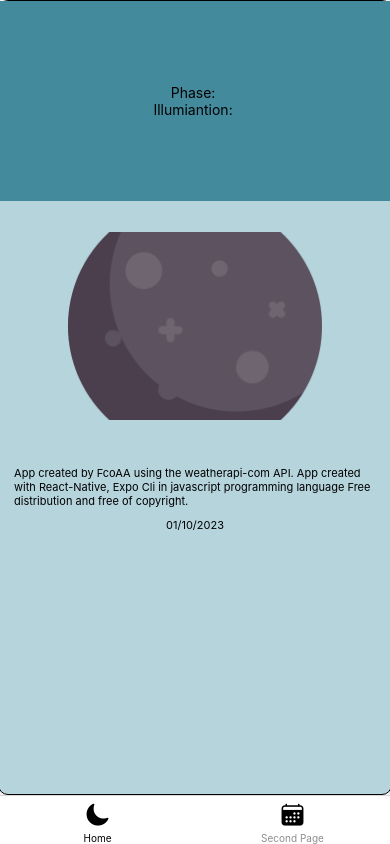
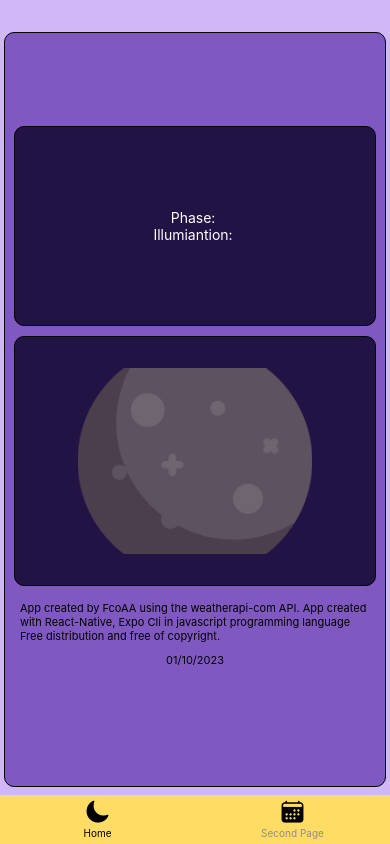
Before and after one commit to FcoJAA/InfoMoon, a React Native app: screen /Home in a window 390 px wide. Built offline with nearby package versions, Linux system fonts and the light colour scheme; no server answers.

Commit message:
feat: change component name and set styles to the tab

```diff
--- a/Components/DataMoon.js
+++ b/Components/TodayMoon.js
@@ -1,6 +1,6 @@
 import React from "react";
 import { Text, View, Image, ScrollView } from "react-native";
-import { sty } from "../Css/StylesDataMoon";
+import { sty } from "../Css/StylesTodayMoon";
 import Footer from "./Footer";
 
 export default function DataMoon(props) {
@@ -57,10 +57,18 @@ export default function DataMoon(props) {
 
   return (
     <View style={[sty.container]}>
-      <ScrollView>
-        <View style={[sty.miniContainer1]}>
-          <Text>Phase: {info.moon_phase}</Text>
-          <Text>Illumiantion: {info.moon_illumination}</Text>
+      <ScrollView
+        contentContainerStyle={{
+          flexGrow: 1,
+          justifyContent: "center",
+          alignItems: "center",
+        }}
+      >
+        <View style={[sty.infoContainer]}>
+          <Text style={[sty.whiteText]}>Phase: {info.moon_phase}</Text>
+          <Text style={[sty.whiteText]}>
+            Illumiantion: {info.moon_illumination}
+          </Text>
         </View>
         <View style={[sty.containerImage]}>{getIcon()}</View>
         <Footer />
--- a/Css/StylesHomeScreen.js
+++ b/Css/StylesHomeScreen.js
@@ -6,9 +6,7 @@ const sty = StyleSheet.create({
     height: "100%",
     justifyContent: "center",
     alignItems: "center",
-  },
-  titleConatiner: {
-    height: "0%",
+    backgroundColor: "#CFB8F5",
   },
 });
 
--- a/Css/StylesDataMoon.js
+++ b/Css/StylesTodayMoon.js
@@ -2,29 +2,39 @@ import { StyleSheet } from "react-native";
 
 const sty = StyleSheet.create({
   container: {
-    backgroundColor: "#B6D4DC",
+    backgroundColor: "#8058C1",
     borderWidth: 1,
     borderRadius: 10,
-    width: "101%",
-    height: "100%",
+    width: "98%",
+    marginTop: "6%",
+    height: "95%",
   },
   image: {
-    backgroundColor: "#B6D4DC",
     width: "65%",
     height: "75%",
     objectFit: "contain",
   },
-  miniContainer1: {
-    backgroundColor: "#448A9D",
+  infoContainer: {
+    backgroundColor: "#221345",
     justifyContent: "center",
     alignItems: "center",
     height: 200,
+    width: "95%",
+    borderWidth: 1,
+    borderRadius: 10,
   },
   containerImage: {
     justifyContent: "center",
     alignItems: "center",
-    width: "100%",
+    width: "95%",
     height: 250,
+    borderWidth: 1,
+    borderRadius: 10,
+    marginTop: 10,
+    backgroundColor: "#221345",
+  },
+  whiteText: {
+    color: "white",
   },
 });
 
--- a/Navigation.js
+++ b/Navigation.js
@@ -2,7 +2,6 @@ import React from "react";
 import { createBottomTabNavigator } from "@react-navigation/bottom-tabs";
 import { NavigationContainer } from "@react-navigation/native";
 import Icon from "react-native-vector-icons/Ionicons";
-
 //Screen
 import HomeScreen from "./Screens/HomeScreen";
 import SecondPage from "./Screens/SecondPage";
@@ -14,7 +13,14 @@ function MyTabs() {
   return (
     <Tab.Navigator
       initialRouteName="Home"
-      screenOptions={{ tabBarActiveTintColor: "black" }}
+      screenOptions={{
+        tabBarActiveTintColor: "black",
+        tabBarStyle: {
+          paddingBottom: 5,
+          backgroundColor: "#FFDC64",
+          borderBlockColor: "black",
+        },
+      }}
     >
       <Tab.Screen
         name="Home"
--- a/Screens/HomeScreen.js
+++ b/Screens/HomeScreen.js
@@ -1,8 +1,8 @@
 import React from "react";
-import { Text, View } from "react-native";
+import { View } from "react-native";
 import { useState, useEffect } from "react";
 import { API_KEY, API_HOST } from "@env";
-import DataMoon from "../Components/DataMoon";
+import TodayMoon from "../Components/TodayMoon";
 import { sty } from "../Css/StylesHomeScreen";
 
 export default function HomeScreen() {
@@ -37,7 +37,7 @@ export default function HomeScreen() {
 
   return (
     <View style={[sty.mainContainer]}>
-      <DataMoon moon_info={info} />
+      <TodayMoon moon_info={info} />
     </View>
   );
 }
```
Also changed, not shown: Css/StylesApp.js (+1 -14 lines).
